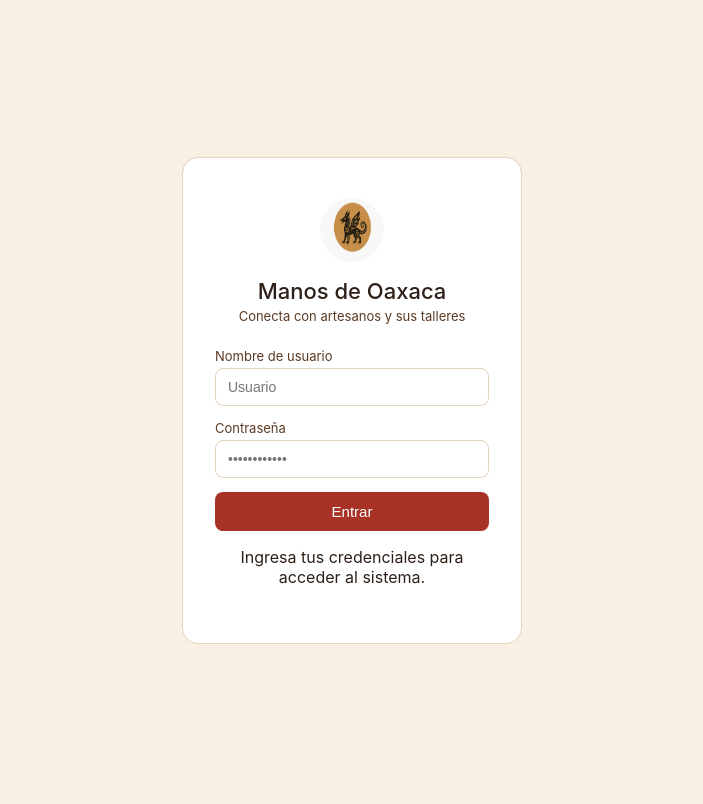
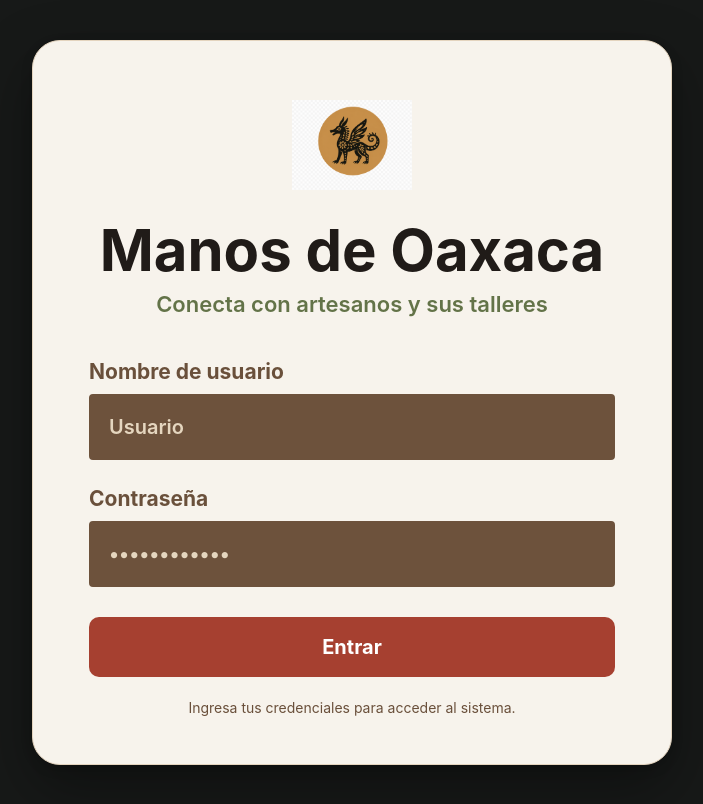
Before and after one commit to MeliGandarillas/t3_act8_eq02, a React (Vite) app: page / in a window 1280 px wide. Shown: the whole page, without its empty margins (288-991 px from the left). Built offline with nearby package versions, Linux system fonts and the light colour scheme.

Commit message:
Actualizamos estilos para el login

```diff
--- a/src/styles/login.css
+++ b/src/styles/login.css
@@ -1,96 +1,206 @@
 .login-container {
+  min-height: 100vh;
+  width: 100%;
+  padding: 40px 20px;
+  box-sizing: border-box;
+
   display: flex;
+  align-items: center;
   justify-content: center;
-  align-items: center;
-  min-height: 100vh;
+
+  background-color: #171918;
 }
 
 .login-card {
-  width: 340px;
-  background: var(--color-surface);
-  border-radius: 16px;
-  padding: 40px 32px;
-  border: 1px solid var(--color-border);
+  width: min(100%, 640px);
+  padding: 44px 56px 48px;
+  box-sizing: border-box;
+
+  background-color: #f7f3ec;
+  border: 1px solid #e4d4be;
+  border-radius: 28px;
+
   text-align: center;
+
+  box-shadow:
+    0 24px 60px rgba(0, 0, 0, 0.35),
+    0 4px 12px rgba(0, 0, 0, 0.15);
+}
+
+.login-header {
+  margin-bottom: 42px;
 }
 
 .login-logo {
-  width: 64px;
-  height: 64px;
-  border-radius: 50%;
-  background: var(--color-accent);
-  display: flex;
-  align-items: center;
-  justify-content: center;
-  font-size: 28px;
-  margin: 0 auto 16px;
+  display: block;
+
+  width: 120px;
+  height: 120px;
+
+  margin: 0 auto 14px;
+
+  object-fit: contain;
 }
 
 .login-title {
-  font-size: 22px;
-  font-weight: 500;
-  color: var(--color-text);
   margin: 0;
+
+  color: #201b18;
+
+  font-size: clamp(36px, 5vw, 58px);
+  font-weight: 700;
+  line-height: 1.1;
 }
 
 .login-subtitle {
-  font-size: 13px;
-  color: var(--color-brown);
-  margin: 4px 0 24px;
+  margin: 8px 0 0;
+
+  color: #637348;
+
+  font-size: clamp(16px, 2vw, 22px);
+  font-weight: 600;
+}
+
+.login-field {
+  margin-bottom: 26px;
 }
 
 .login-label {
-  font-size: 13px;
-  color: var(--color-brown);
   display: block;
+
+  margin-bottom: 10px;
+
+  color: #6a503b;
+
+  font-size: 21px;
+  font-weight: 700;
   text-align: left;
-  margin-bottom: 4px;
 }
 
 .login-input {
   width: 100%;
+  min-height: 66px;
+  padding: 14px 18px;
   box-sizing: border-box;
-  margin-bottom: 14px;
-  padding: 10px 12px;
-  border: 1px solid var(--color-border);
-  border-radius: 8px;
-  font-size: 14px;
-  background: var(--color-surface);
-  color: var(--color-text);
+
+  background-color: #6d523c;
+  color: #f7ead8;
+
+  border: 2px solid #6d523c;
+  border-radius: 4px;
+  outline: none;
+
+  font-family: inherit;
+  font-size: 20px;
+  font-weight: 600;
+
+  transition:
+    border-color 0.2s ease,
+    box-shadow 0.2s ease,
+    background-color 0.2s ease;
 }
 
-.login-forgot {
-  text-align: right;
-  font-size: 12px;
-  color: var(--color-accent);
-  margin: -6px 0 18px;
+.login-input::placeholder {
+  color: #e5d6bf;
+  opacity: 1;
+}
+
+.login-input:focus {
+  background-color: #755a43;
+  border-color: #c89b52;
+  box-shadow: 0 0 0 4px rgba(200, 155, 82, 0.22);
 }
 
 .login-error {
-  color: var(--color-danger);
-  font-size: 13px;
-  margin: 0 0 14px;
+  margin: -6px 0 18px;
+
+  color: #a43d2e;
+
+  font-size: 15px;
+  font-weight: 700;
+  text-align: left;
 }
 
 .login-button {
   width: 100%;
-  background: var(--color-danger);
-  color: var(--color-surface);
+  min-height: 60px;
+
+  margin-top: 4px;
+  padding: 13px 20px;
+
+  background-color: #a64030;
+  color: #ffffff;
+
   border: none;
-  font-weight: 500;
-  font-size: 15px;
-  padding: 11px;
-  border-radius: 8px;
+  border-radius: 10px;
+
+  font-family: inherit;
+  font-size: 20px;
+  font-weight: 700;
+
   cursor: pointer;
+
+  transition:
+    background-color 0.2s ease,
+    transform 0.2s ease;
+}
+
+.login-button:hover:not(:disabled) {
+  background-color: #893326;
+  transform: translateY(-1px);
 }
 
 .login-button:disabled {
-  opacity: 0.6;
   cursor: not-allowed;
+  opacity: 0.65;
 }
 
-.login-register {
-  font-size: 12px;
-  color: var(--color-brown);
-  margin-top: 18px;
+.login-help {
+  margin: 22px 0 0;
+
+  color: #6a503b;
+
+  font-size: 14px;
 }
+
+@media (max-width: 650px) {
+  .login-container {
+    padding: 24px 14px;
+  }
+
+  .login-card {
+    padding: 34px 22px 38px;
+    border-radius: 22px;
+  }
+
+  .login-header {
+    margin-bottom: 32px;
+  }
+
+  .login-logo {
+    width: 94px;
+    height: 94px;
+  }
+
+  .login-title {
+    font-size: 36px;
+  }
+
+  .login-subtitle {
+    font-size: 17px;
+  }
+
+  .login-label {
+    font-size: 17px;
+  }
+
+  .login-input {
+    min-height: 56px;
+    font-size: 17px;
+  }
+
+  .login-button {
+    min-height: 54px;
+    font-size: 18px;
+  }
+}
```
